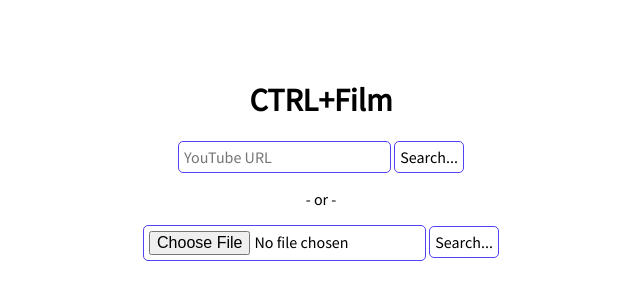
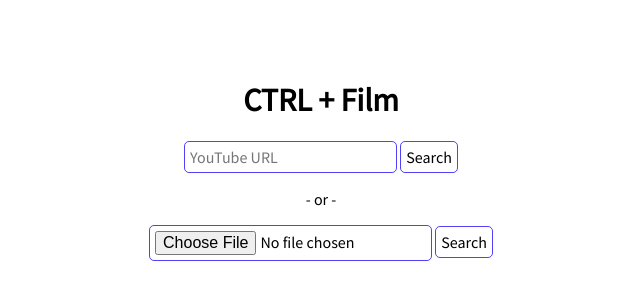
Before and after one commit to Tookmund/ctrl-film, a plain HTML site: page frontend/index.html in a window 1280 px wide. Shown: the part 120-420 px from the top of the page, without its empty margins (319-959 px from the left). Drawn offline with nearby package versions, Linux system fonts and the light colour scheme.

Commit message:
Clean up typography

```diff
--- a/frontend/index.html
+++ b/frontend/index.html
@@ -11,16 +11,16 @@
 	<body>
 		<div id="app">
 			<div v-if="isFormState" id="form">
-					<h1>CTRL+Film</h1>
-					<input type="text" v-model="url" placeholder="YouTube URL" v-bind:readonly="isReadOnly"> <button v-on:click="submitURL()">Search...</button>
+					<h1>CTRL + Film</h1>
+					<input type="text" v-model="url" placeholder="YouTube URL" v-bind:readonly="isReadOnly"> <button v-on:click="submitURL()">Search</button>
 					<p>- or -</p>
-					<input type="file" placeholder="File"> <button v-on:click="submitFile()">Search...</button>
+					<input type="file" placeholder="File"> <button v-on:click="submitFile()">Search</button>
 					<p>{{ statusMessage }}</p>
 					<button v-if="isSearching" v-on:click="cancel()">Cancel</button>
 			</div>
 			<div v-else>
 				<div id="controls">
-					<input type="text" v-model="query" placeholder="Search..."> <button v-on:click="goBack()">Back</button>
+					<input type="text" v-model="query" placeholder="Search"> <button v-on:click="goBack()">Back</button>
 				</div>
 				<div v-for="line in text" v-if="(line.text != '') && (query == '' || line.text.includes(query))">
 					<h2>{{ line.timestamp }}</h2>
```
